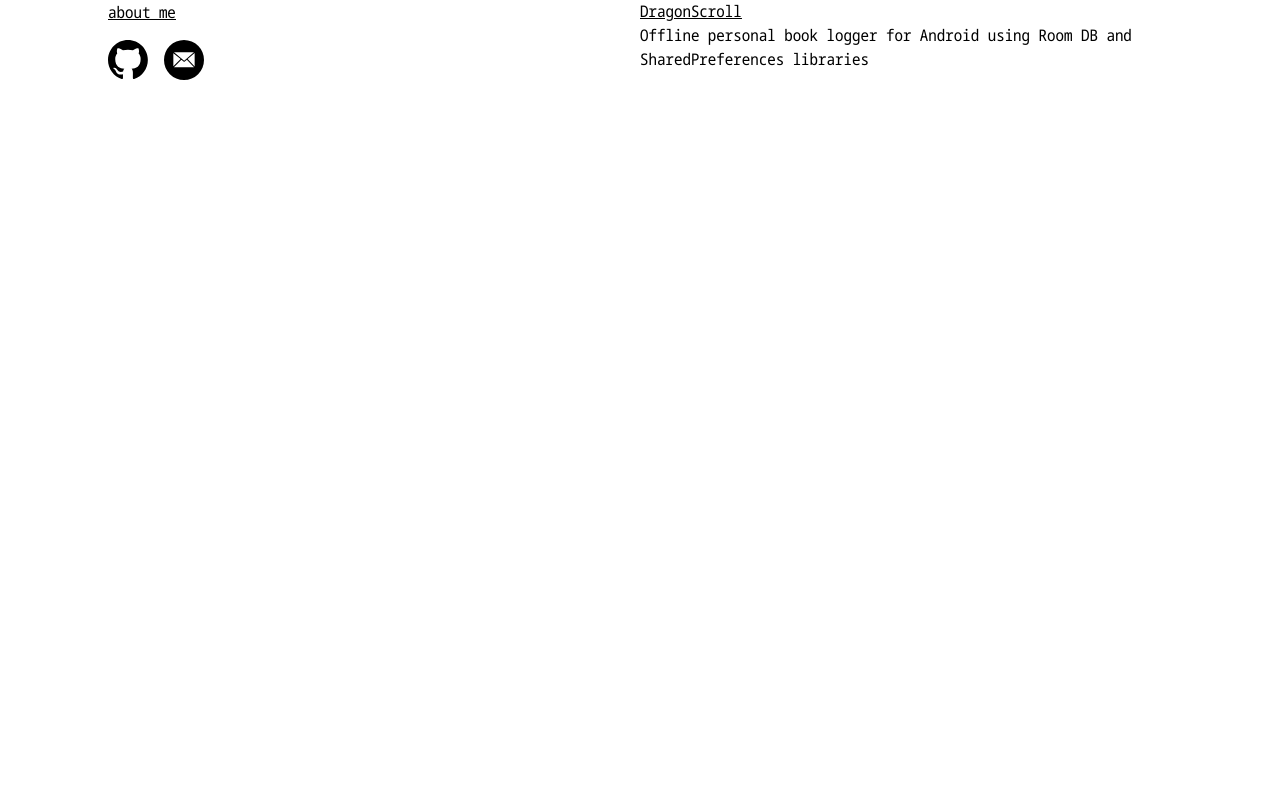
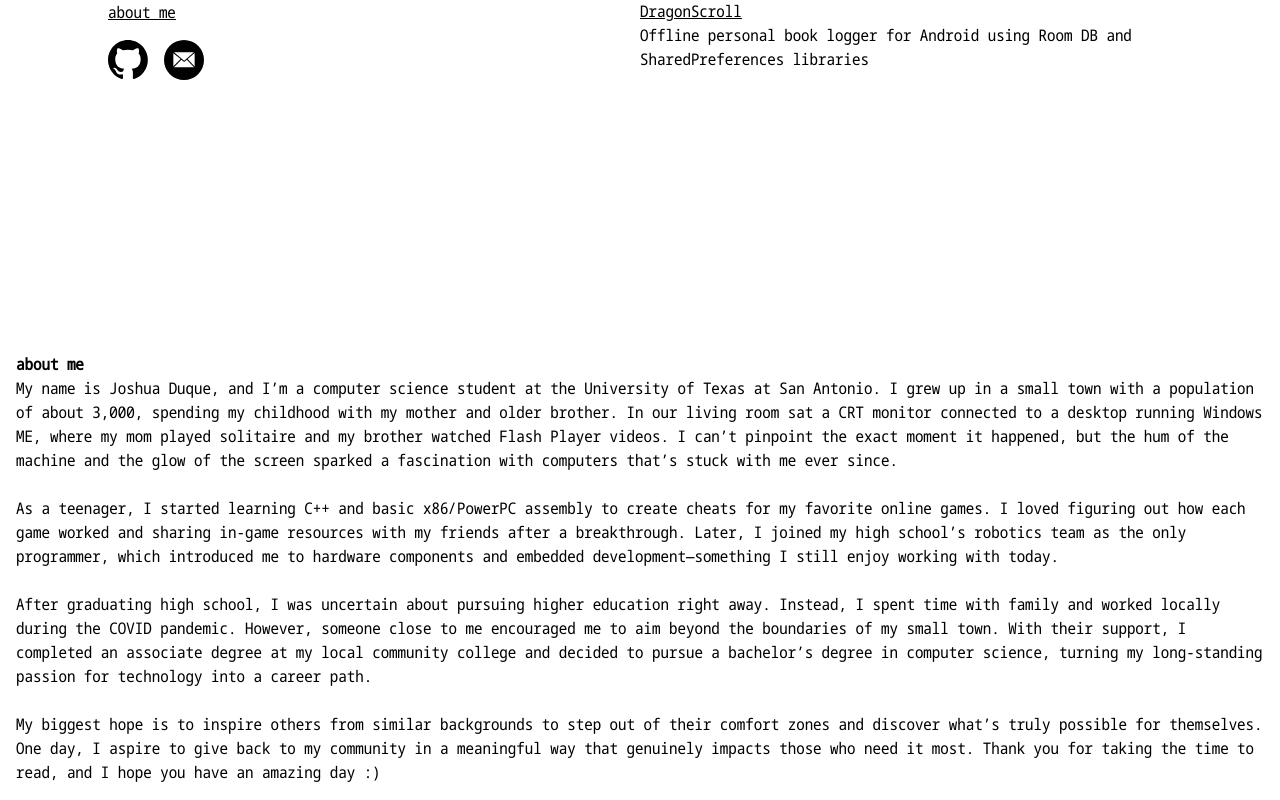
Before and after one commit to joshuaeduque/joshuaeduque.github.io, a SvelteKit app: page / in a window 1280 px wide. Shown: the part 464-1264 px from the top of the page. Before the commit the page ends 800 px from the top, so only its background shows below. Built offline with nearby package versions, Linux system fonts and the light colour scheme.

Commit message:
Added about me

```diff
--- a/src/app.css
+++ b/src/app.css
@@ -1,6 +1,10 @@
 @tailwind base;
 @tailwind components;
 @tailwind utilities;
+
+html {
+    scroll-behavior: smooth;
+}
 
 @font-face {
     font-family: 'LibreBarcode128Text';
--- a/src/routes/+page.svelte
+++ b/src/routes/+page.svelte
@@ -17,7 +17,7 @@
 					<p class="font-notosansmono-condensed">wannabe full stack developer.</p>
 					<p class="font-notosansmono-condensed">i really like sony's playstation 3.</p>
 					<p class="font-notosansmono-condensed underline w-fit hvr-sweep-to-right">
-						<a href="https://google.com" target="_blank">about me</a>
+						<a href="#about-me">about me</a>
 					</p>
 				</div>
 
@@ -71,6 +71,42 @@
 				</p>
 			</div>
 		</div>
+	</div>
+
+	<div id="about-me" class="p-4">
+		<p class="font-notosansmono-condensed font-bold">about me</p>
+		<p class="font-notosansmono-condensed">
+			My name is Joshua Duque, and I’m a computer science student at the University of Texas at San
+			Antonio. I grew up in a small town with a population of about 3,000, spending my childhood
+			with my mother and older brother. In our living room sat a CRT monitor connected to a desktop
+			running Windows ME, where my mom played solitaire and my brother watched Flash Player videos.
+			I can’t pinpoint the exact moment it happened, but the hum of the machine and the glow of the
+			screen sparked a fascination with computers that’s stuck with me ever since.
+		</p>
+		<br />
+		<p class="font-notosansmono-condensed">
+			As a teenager, I started learning C++ and basic x86/PowerPC assembly to create cheats for my
+			favorite online games. I loved figuring out how each game worked and sharing in-game resources
+			with my friends after a breakthrough. Later, I joined my high school’s robotics team as the
+			only programmer, which introduced me to hardware components and embedded development—something
+			I still enjoy working with today.
+		</p>
+		<br />
+		<p class="font-notosansmono-condensed">
+			After graduating high school, I was uncertain about pursuing higher education right away.
+			Instead, I spent time with family and worked locally during the COVID pandemic. However,
+			someone close to me encouraged me to aim beyond the boundaries of my small town. With their
+			support, I completed an associate degree at my local community college and decided to pursue a
+			bachelor’s degree in computer science, turning my long-standing passion for technology into a
+			career path.
+		</p>
+		<br />
+		<p class="font-notosansmono-condensed">
+			My biggest hope is to inspire others from similar backgrounds to step out of their comfort
+			zones and discover what’s truly possible for themselves. One day, I aspire to give back to my
+			community in a meaningful way that genuinely impacts those who need it most. Thank you for
+			taking the time to read, and I hope you have an amazing day :&#41
+		</p>
 	</div>
 {/if}
 
```
